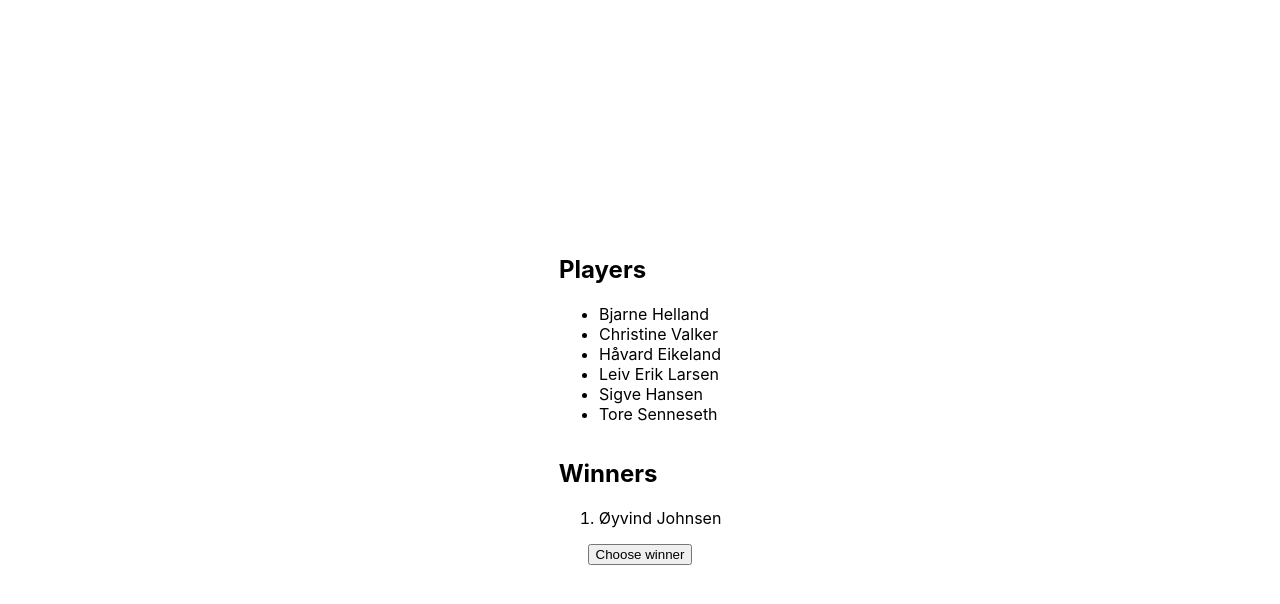
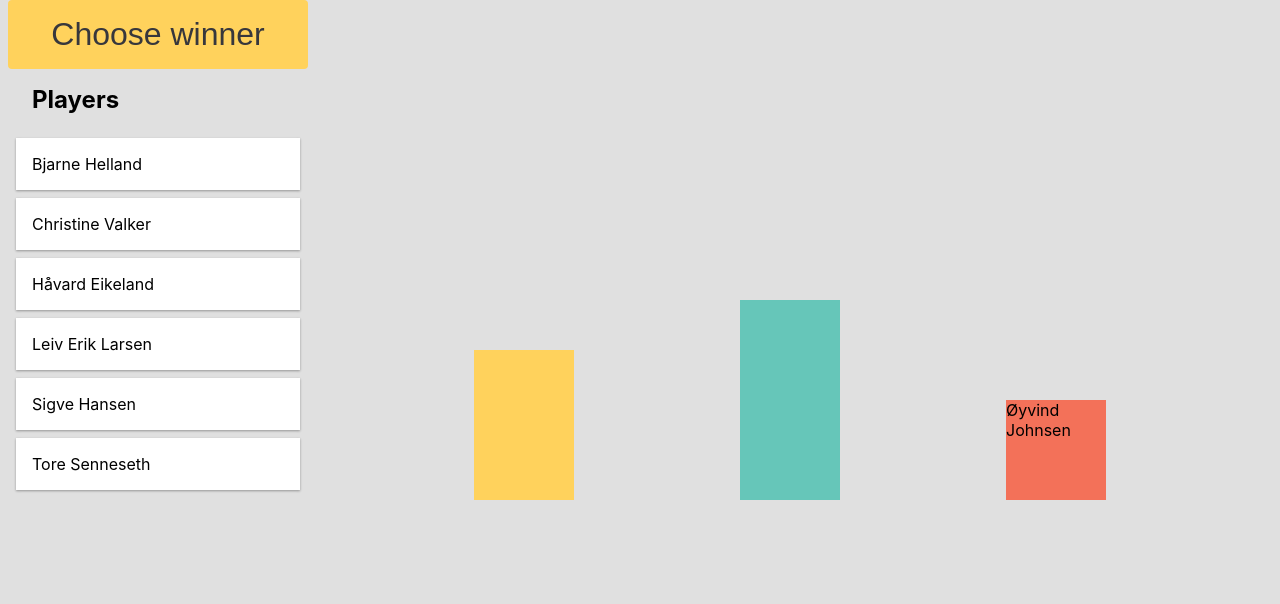
Before and after one commit to bjarnehelland/winner, a Next.js app: page / in a window 1280 px wide. Both pictures are taken after a click on the button "Choose winner". Shown: the top 604 px of the page. Built offline with nearby package versions, Linux system fonts and the light colour scheme.

Commit message:
add animations

```diff
--- a/package.json
+++ b/package.json
@@ -8,6 +8,7 @@
     "start": "next start"
   },
   "dependencies": {
+    "framer-motion": "^2.6.8",
     "next": "9.5.3",
     "react": "16.13.1",
     "react-dom": "16.13.1"
--- a/pages/index.js
+++ b/pages/index.js
@@ -1,6 +1,7 @@
 import { useState } from "react";
 import Head from "next/head";
 import styles from "../styles/Home.module.css";
+import { AnimateSharedLayout, motion } from "framer-motion";
 
 const users = [
   { name: "Bjarne Helland", email: "bh@profitbase.no" },
@@ -11,48 +12,86 @@ const users = [
   { name: "Tore Senneseth", email: "ts@profitbase.no" },
   { name: "Øyvind Johnsen", email: "oej@profitbase.no" },
 ];
+
+function User({ user }) {
+  return (
+    <motion.div
+      className={styles.player}
+      initial={false}
+      layoutId={user.name}
+      animate={{ zIndex: 1 }}
+      transition={{
+        type: "spring",
+      }}
+    >
+      {user.name}
+    </motion.div>
+  );
+}
 export default function Home() {
   const [players, setPlayers] = useState(users);
+
   const [winners, setWinners] = useState([]);
 
   function chooseWinner() {
     if (!players.length) return;
 
     const winnerIndex = Math.floor(Math.random() * players.length);
-    setWinners([...winners, players[winnerIndex]]);
     setPlayers([
       ...players.slice(0, winnerIndex),
       ...players.slice(winnerIndex + 1),
     ]);
+
+    setWinners([...winners, players[winnerIndex]]);
   }
 
   return (
     <div className={styles.container}>
-      <Head>
-        <title>The winner is?</title>
-        <link rel="icon" href="/favicon.ico" />
-      </Head>
-
-      <main className={styles.main}>
-        <div>
+      <AnimateSharedLayout>
+        <Head>
+          <title>The winner is?</title>
+          <link rel="icon" href="/favicon.ico" />
+        </Head>
+        <div className={styles.players}>
+          <button className={styles.chooseBtn} onClick={chooseWinner}>
+            Choose winner
+          </button>
           <h2>Players</h2>
           <ul>
             {players.map((user) => (
-              <li key={user.name}>{user.name}</li>
+              <li key={user.name}>
+                <User user={user} />
+              </li>
             ))}
           </ul>
         </div>
-        <div>
-          <h2>Winners</h2>
-          <ol>
-            {winners.map((user) => (
-              <li key={user.name}>{user.name}</li>
-            ))}
-          </ol>
+        <div className={styles.main}>
+          <div className={styles.podiumContainer}>
+            <div className={styles.secondPlace}>
+              {winners[1] && (
+                <motion.div layoutId={winners[1].name}>
+                  {winners[1].name}
+                </motion.div>
+              )}
+            </div>
+
+            <div className={styles.firstPlace}>
+              {winners[2] && (
+                <motion.div layoutId={winners[2].name}>
+                  {winners[2].name}
+                </motion.div>
+              )}
+            </div>
+            <div className={styles.thirdPlace}>
+              {winners[0] && (
+                <motion.div layoutId={winners[0].name}>
+                  {winners[0].name}
+                </motion.div>
+              )}
+            </div>
+          </div>
         </div>
-
-        <button onClick={chooseWinner}>Choose winner</button>
-      </main>
+      </AnimateSharedLayout>
     </div>
   );
 }
--- a/styles/Home.module.css
+++ b/styles/Home.module.css
@@ -2,122 +2,69 @@
   min-height: 100vh;
   padding: 0 0.5rem;
   display: flex;
-  flex-direction: column;
-  justify-content: center;
-  align-items: center;
 }
 
 .main {
-  padding: 5rem 0;
   flex: 1;
-  display: flex;
-  flex-direction: column;
-  justify-content: center;
-  align-items: center;
-}
-
-.footer {
-  width: 100%;
-  height: 100px;
-  border-top: 1px solid #eaeaea;
   display: flex;
   justify-content: center;
   align-items: center;
 }
 
-.footer img {
-  margin-left: 0.5rem;
+.players {
+  min-width: 300px;
+  display: flex;
+  flex-direction: column;
 }
 
-.footer a {
-  display: flex;
-  justify-content: center;
-  align-items: center;
+.players > h2 {
+  padding: 1rem;
+  margin: 0 0.5rem;
+}
+.players > ul {
+  flex: 1 1 auto;
+  list-style: none;
+  padding: 0;
+  margin: 0;
 }
 
-.title a {
-  color: #0070f3;
-  text-decoration: none;
+.player {
+  position: relative;
+  display: flex;
+  box-shadow: 0 1px 3px rgba(0, 0, 0, 0.12), 0 1px 2px rgba(0, 0, 0, 0.24);
+  padding: 1rem;
+  margin: 0.5rem;
+  background: #fff;
 }
 
-.title a:hover,
-.title a:focus,
-.title a:active {
-  text-decoration: underline;
+.chooseBtn {
+  background: #ffd25c;
+  border: none;
+  color: #37373c;
+  padding: 1rem;
+  border-radius: 4px;
+  cursor: pointer;
+  font-size: 2rem;
 }
 
-.title {
-  margin: 0;
-  line-height: 1.15;
-  font-size: 4rem;
+.podiumContainer {
+  display: flex;
+  align-items: flex-end;
+  justify-content: space-evenly;
+  flex: 1 1 auto;
 }
-
-.title,
-.description {
-  text-align: center;
+.firstPlace {
+  background: #66c6b9;
+  width: 100px;
+  height: 200px;
 }
-
-.description {
-  line-height: 1.5;
-  font-size: 1.5rem;
+.secondPlace {
+  background: #ffd25c;
+  width: 100px;
+  height: 150px;
 }
-
-.code {
-  background: #fafafa;
-  border-radius: 5px;
-  padding: 0.75rem;
-  font-size: 1.1rem;
-  font-family: Menlo, Monaco, Lucida Console, Liberation Mono, DejaVu Sans Mono,
-    Bitstream Vera Sans Mono, Courier New, monospace;
+.thirdPlace {
+  background: #f37159;
+  width: 100px;
+  height: 100px;
 }
-
-.grid {
-  display: flex;
-  align-items: center;
-  justify-content: center;
-  flex-wrap: wrap;
-
-  max-width: 800px;
-  margin-top: 3rem;
-}
-
-.card {
-  margin: 1rem;
-  flex-basis: 45%;
-  padding: 1.5rem;
-  text-align: left;
-  color: inherit;
-  text-decoration: none;
-  border: 1px solid #eaeaea;
-  border-radius: 10px;
-  transition: color 0.15s ease, border-color 0.15s ease;
-}
-
-.card:hover,
-.card:focus,
-.card:active {
-  color: #0070f3;
-  border-color: #0070f3;
-}
-
-.card h3 {
-  margin: 0 0 1rem 0;
-  font-size: 1.5rem;
-}
-
-.card p {
-  margin: 0;
-  font-size: 1.25rem;
-  line-height: 1.5;
-}
-
-.logo {
-  height: 1em;
-}
-
-@media (max-width: 600px) {
-  .grid {
-    width: 100%;
-    flex-direction: column;
-  }
-}
--- a/styles/globals.css
+++ b/styles/globals.css
@@ -4,6 +4,7 @@ body {
   margin: 0;
   font-family: -apple-system, BlinkMacSystemFont, Segoe UI, Roboto, Oxygen,
     Ubuntu, Cantarell, Fira Sans, Droid Sans, Helvetica Neue, sans-serif;
+  background: #e0e0e0;
 }
 
 a {
```
Also changed, not shown: 1 other file (tests, documents, lock files or other folders).
